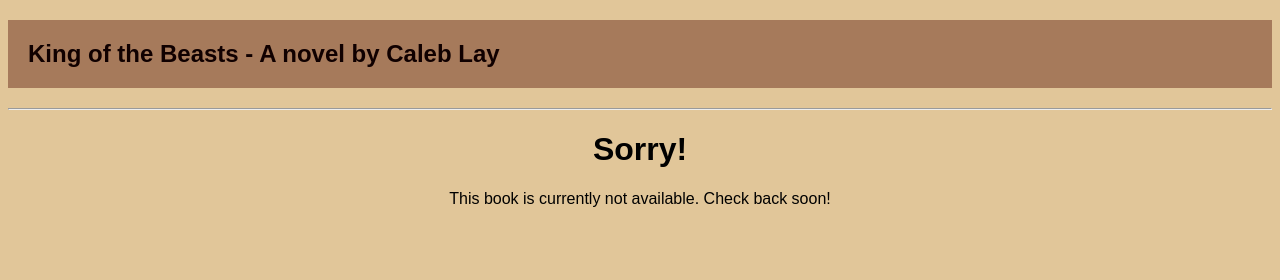
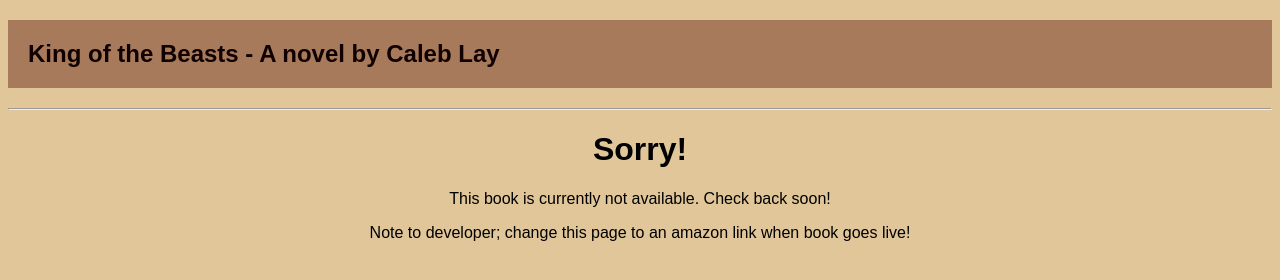
Before and after one commit to Lebazoid/startup, a plain HTML site: page booknotavailable.html in a window 1280 px wide. Drawn offline with Linux system fonts and the light colour scheme.

Commit message:
Cleaned up code and files.

```diff
--- a/booknotavailable.html
+++ b/booknotavailable.html
@@ -15,4 +15,5 @@
     <h1>Sorry!</h1>
     <main>This book is currently not available. Check back soon!</main>
 
+    <p>Note to developer; change this page to an amazon link when book goes live!</p>
 </body>
```
Also changed, not shown: Discussion Board.html (+1 -1 lines), README.md.
